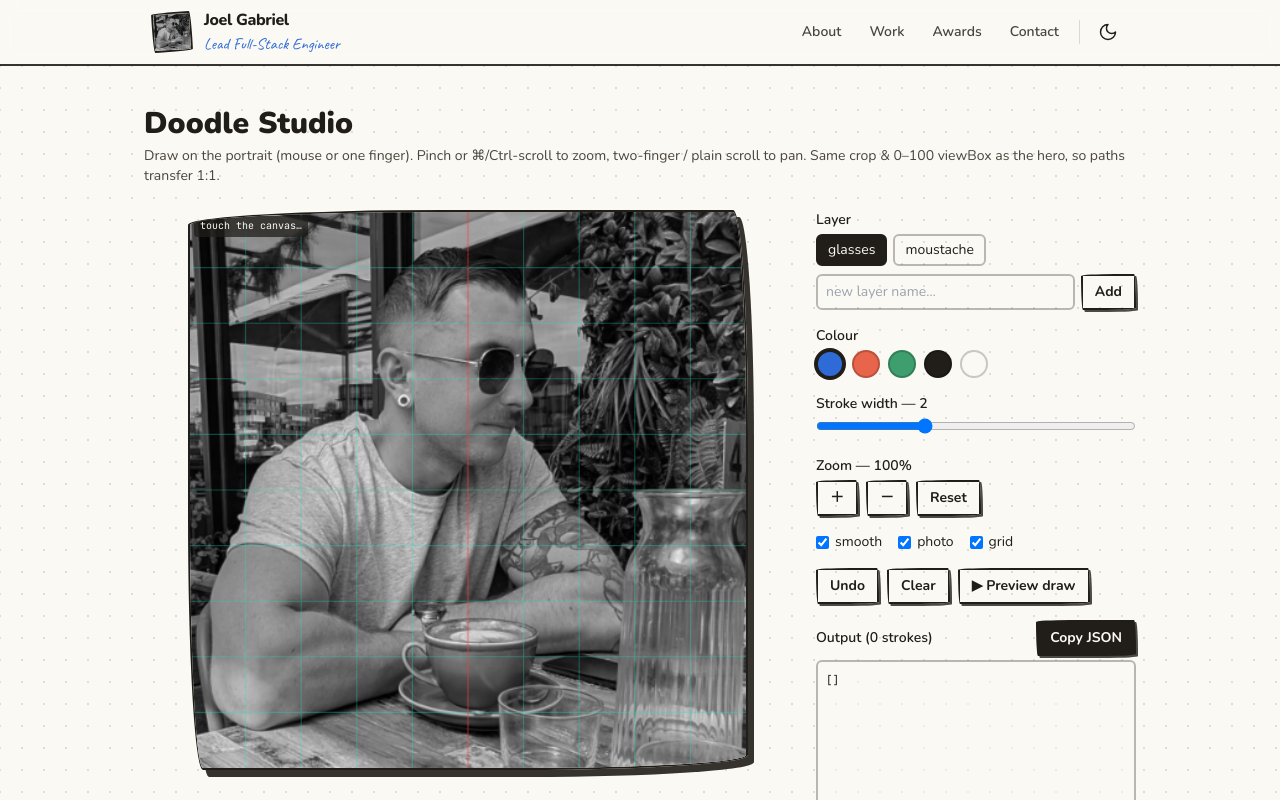
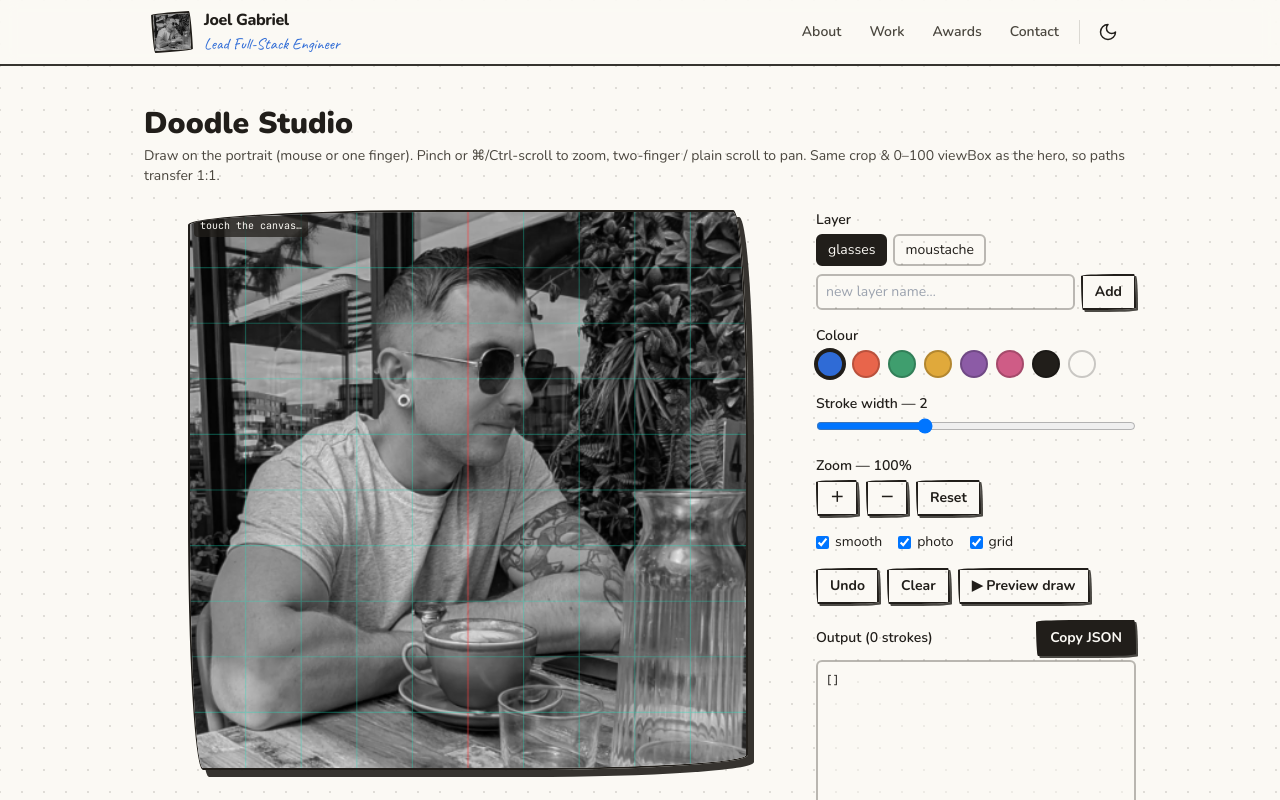
Before and after one commit to joelybahh/personal-portfolio, a Next.js app: page /doodle in a window 1280 px wide. Shown: the top 800 px of the page. Built offline with nearby package versions, Linux system fonts and the light colour scheme.

Commit message:
feat(ui): added additional colours

```diff
--- a/components/sketch/DoodleStudio.tsx
+++ b/components/sketch/DoodleStudio.tsx
@@ -24,6 +24,9 @@ const PALETTE = [
   { name: "marker", value: "#2F6BD6" },
   { name: "coral", value: "#E8654B" },
   { name: "leaf", value: "#3F9E6E" },
+  { name: "mustard", value: "#E0A93B" },
+  { name: "plum", value: "#8C5BA6" },
+  { name: "berry", value: "#CF5C86" },
   { name: "ink", value: "#211E1A" },
   { name: "white", value: "#FBF9F4" },
 ];
--- a/components/sketch/faceDoodle.ts
+++ b/components/sketch/faceDoodle.ts
@@ -12,6 +12,9 @@ export const DOODLE_COLORS: Record<string, string> = {
   marker: "#2F6BD6",
   coral: "#E8654B",
   leaf: "#3F9E6E",
+  mustard: "#E0A93B",
+  plum: "#8C5BA6",
+  berry: "#CF5C86",
   ink: "#211E1A",
   white: "#FBF9F4",
 };
```
